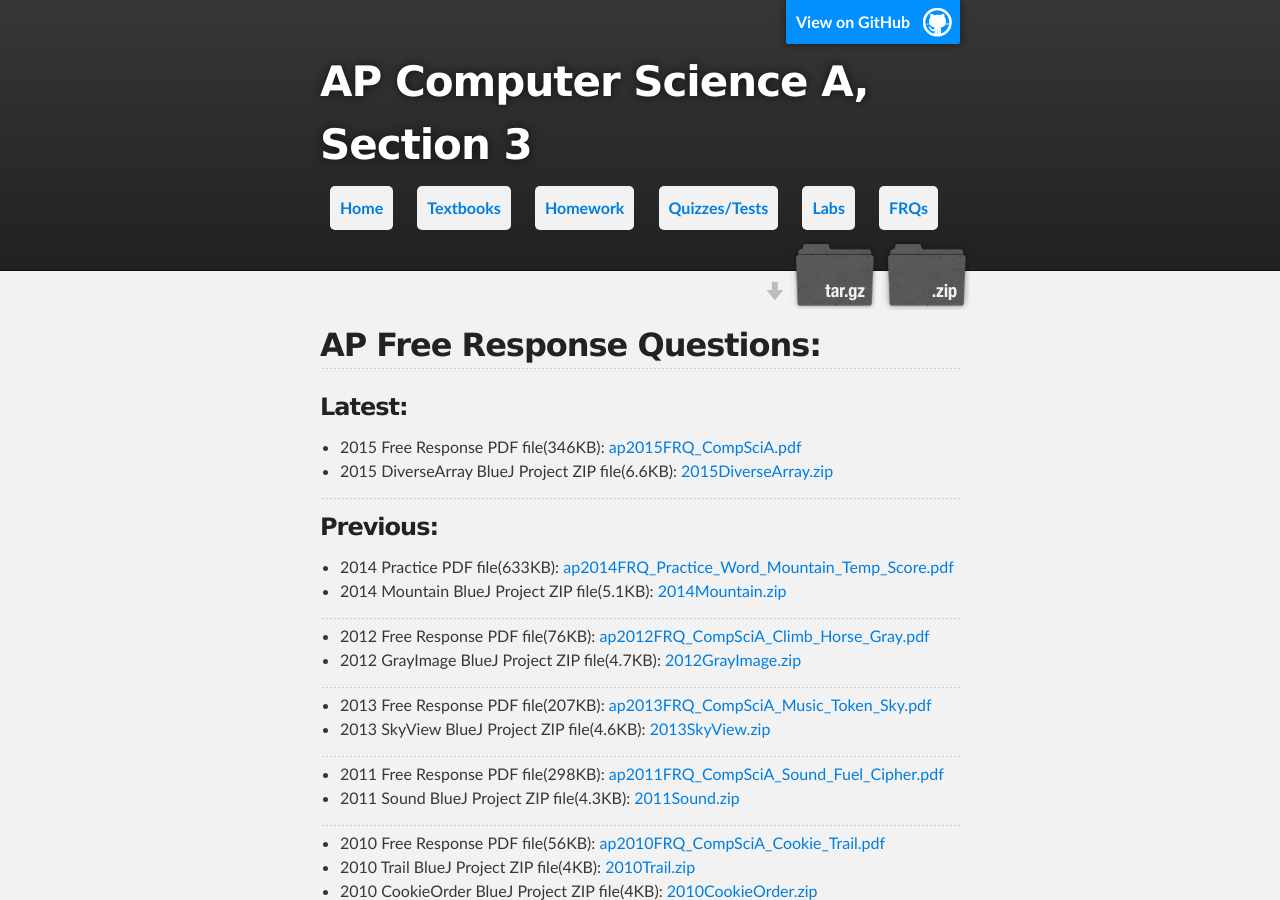
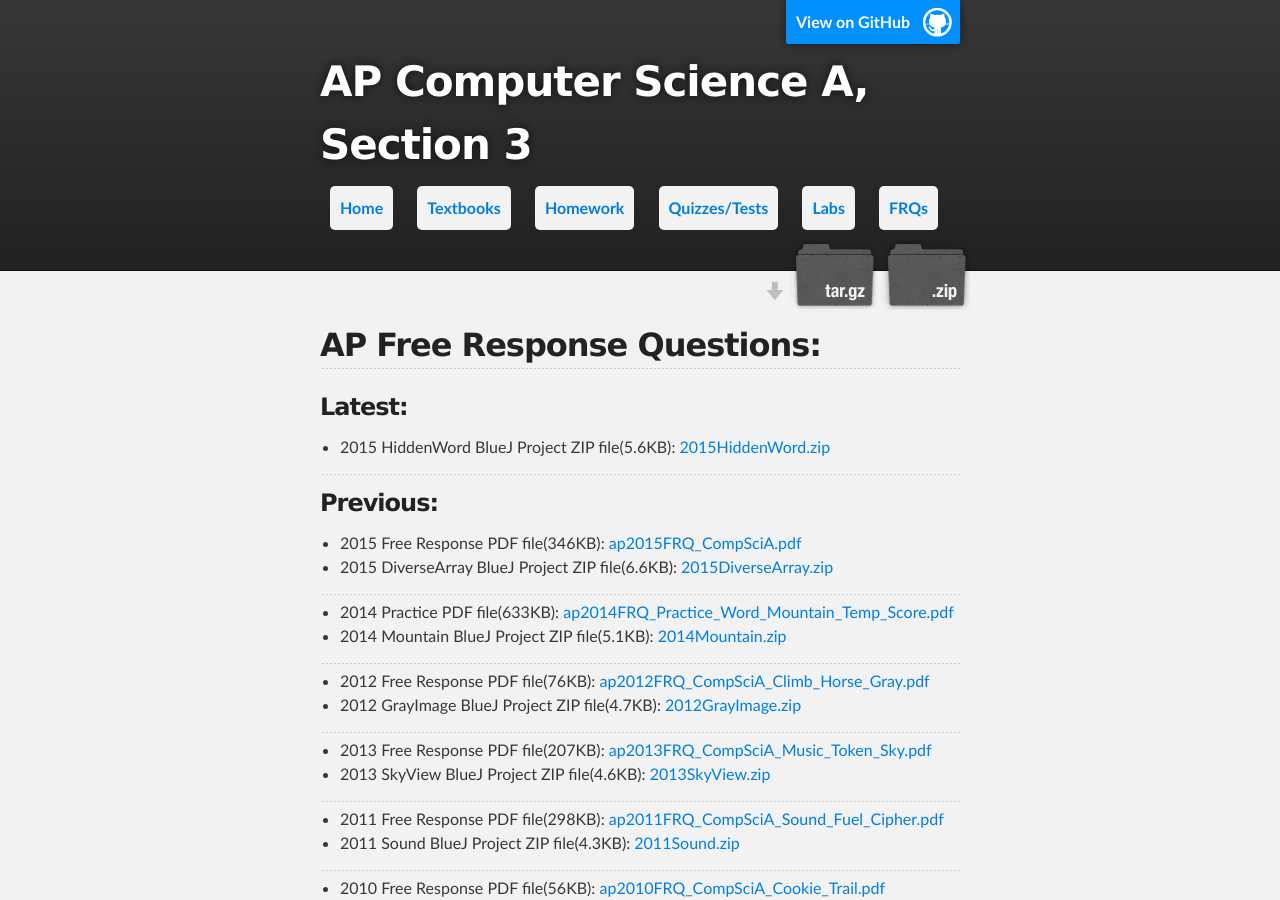
Before and after one commit to ynot1609/apcompsci3, a Jekyll site: the page built from frqs/index.md, in a window 1280 px wide and 900 px high. Built offline with Jekyll 4.4.1, drawn with Linux system fonts in a browser that asks for light colours.

Commit message:
added hw

```diff
--- a/frqs/index.md
+++ b/frqs/index.md
@@ -7,12 +7,16 @@ title: Free Response Questions
 
 ### Latest:
 
++ 2015 HiddenWord BlueJ Project ZIP file(5.6KB): [2015HiddenWord.zip](/apcompsci3/assets/2015HiddenWord.zip)
+
+---
+
+### Previous:
+
 + 2015 Free Response PDF file(346KB): [ap2015FRQ_CompSciA.pdf](/apcompsci3/assets/ap2015FRQ_CompSciA.pdf)
 + 2015 DiverseArray BlueJ Project ZIP file(6.6KB): [2015DiverseArray.zip](/apcompsci3/assets/2015DiverseArray.zip)
 
 ---
-
-### Previous:
 
 + 2014 Practice PDF file(633KB): [ap2014FRQ_Practice_Word_Mountain_Temp_Score.pdf](/apcompsci3/assets/ap2014FRQ_Practice_Word_Mountain_Temp_Score.pdf)
 + 2014 Mountain BlueJ Project ZIP file(5.1KB): [2014Mountain.zip](/apcompsci3/assets/2014Mountain.zip)
```
Also changed, not shown: 1 other file.
